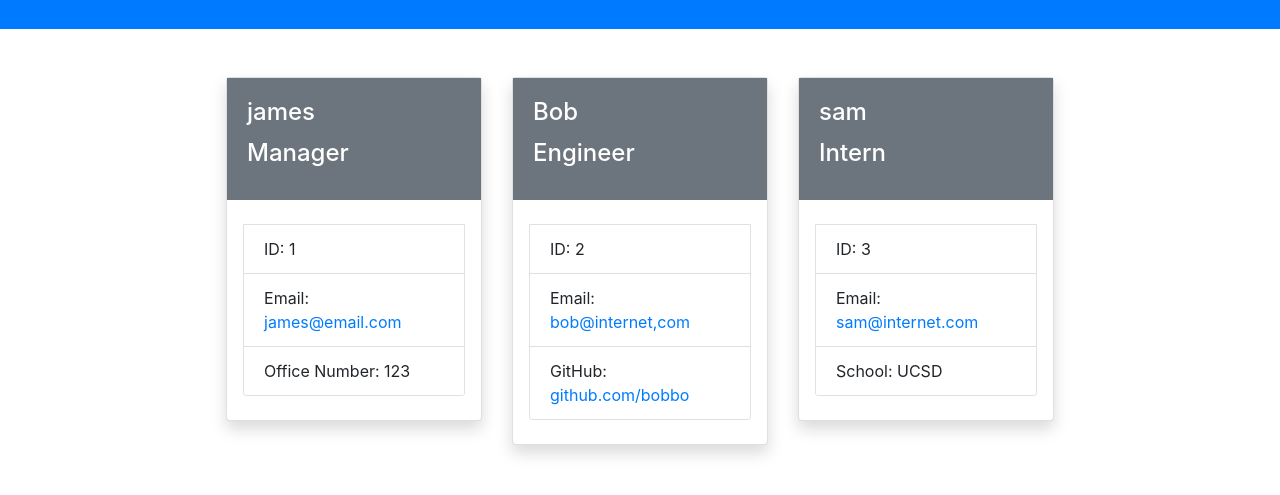
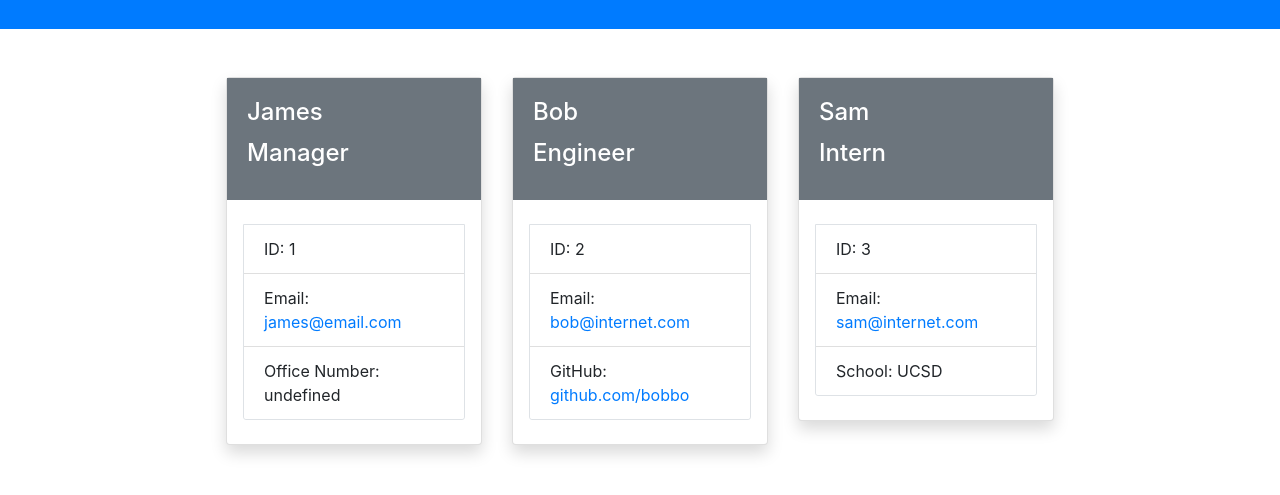
Before and after one commit to tvnames/ProfileList, a plain HTML site: page src/team.html in a window 1280 px wide. Shown: the part 75-570 px from the top of the page. Drawn offline with nearby package versions, Linux system fonts and the light colour scheme.

```diff
--- a/src/team.html
+++ b/src/team.html
@@ -23,13 +23,13 @@
 								<div class="col mb-4">
 				<div class="card bg-light shadow bg-white rounded">
 					<div class="card-body bg-secondary text-white">
-						<h4 class="card-title">james</h4>
+						<h4 class="card-title">James</h4>
 						<h4 class="card-title">Manager</h4>
 					</div>
 					<ul class="list-group list-group-flush mx-3 my-4 border">
 						<li class="list-group-item">ID: 1</li>
 						<li class="list-group-item">Email: <a href="mailto:james@email.com">james@email.com</a></li>
-						<li class="list-group-item">Office Number: 123</li>
+						<li class="list-group-item">Office Number: undefined</li>
 					</ul>
 				</div>
 				</div><div class="col mb-4">
@@ -40,14 +40,14 @@
 							</div>
 							<ul class="list-group list-group-flush mx-3 my-4 border">
 								<li class="list-group-item">ID: 2</li>
-								<li class="list-group-item">Email: <a href="mailto:bob@internet,com">bob@internet,com</a></li>
+								<li class="list-group-item">Email: <a href="mailto:bob@internet.com">bob@internet.com</a></li>
 								<li class="list-group-item">GitHub: <a href="https://github.com/github.com/bobbo">github.com/bobbo</a></li>
 							</ul>
 						</div>
 						</div><div class="col mb-4">
 					<div class="card bg-light shadow bg-white rounded">
 						<div class="card-body bg-secondary text-white">
-							<h4 class="card-title">sam</h4>
+							<h4 class="card-title">Sam</h4>
 							<h4 class="card-title">Intern</h4>
 						</div>
 						<ul class="list-group list-group-flush mx-3 my-4 border">
```
Also changed, not shown: README.md, 1 other file.
